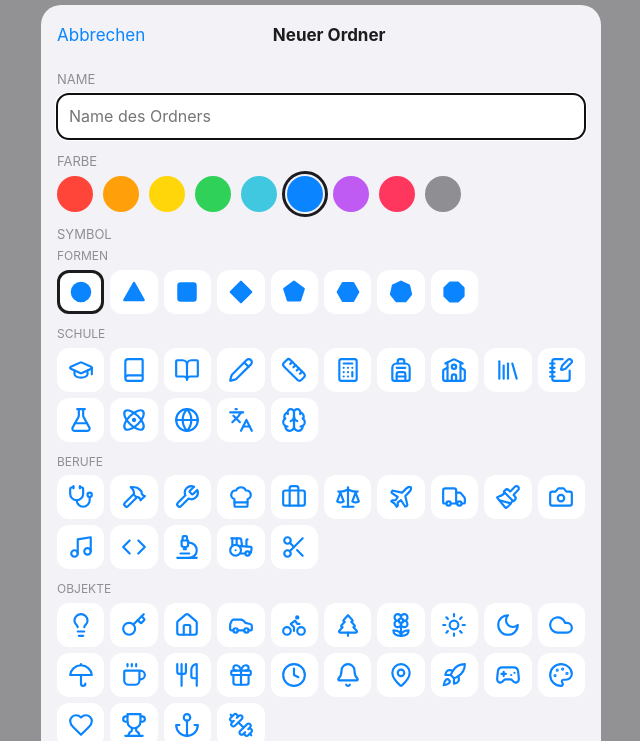
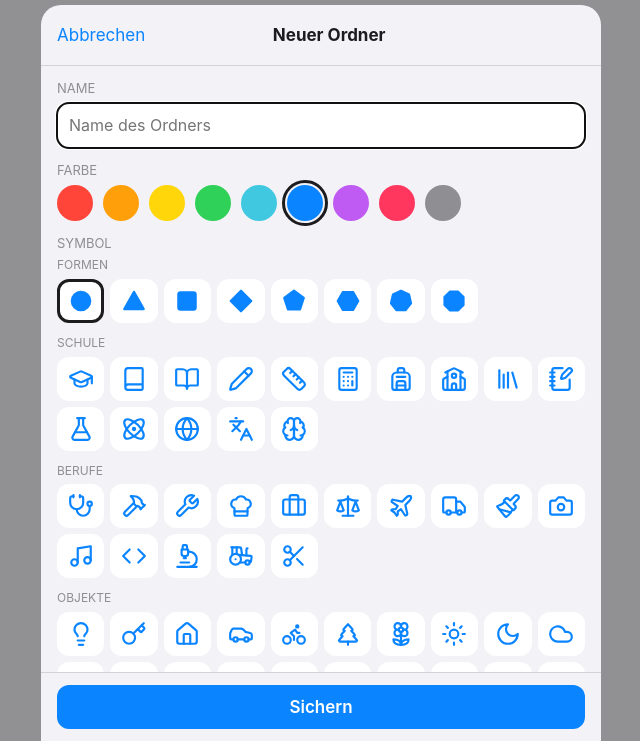
Before and after one commit to DavidVader/memorizeV, a website with bundled scripts: page index.html in a window 1280 px wide. Both pictures are taken after a click on the button "Neuer Ordner". Shown: the part 59-800 px from the top of the page, without its empty margins (319-959 px from the left). Built offline with nearby package versions, Linux system fonts and the light colour scheme.

Commit message:
feat: fixed sheet header and action buttons, scrolling content
Co-Authored-By: Claude Sonnet 5.5 <noreply@anthropic.com>

```diff
--- a/css/styles.css
+++ b/css/styles.css
@@ -282,21 +282,46 @@ button:disabled {
 .sheet {
   display: flex;
   flex-direction: column;
-  gap: 14px;
   width: 100%;
   max-width: 560px;
   max-height: 92vh;
+  max-height: 92dvh;
   margin: 0 auto;
-  padding: 8px 16px calc(16px + env(safe-area-inset-bottom));
-  overflow-y: auto;
+  padding: 0;
+  overflow: hidden;
   background: var(--bg);
   border-radius: 20px 20px 0 0;
 }
 
 .sheet-header {
+  flex: none;
   display: flex;
   align-items: center;
   justify-content: space-between;
+  padding: 8px 16px;
+  border-bottom: 1px solid var(--separator);
+}
+
+.sheet-body {
+  display: flex;
+  flex-direction: column;
+  gap: 14px;
+  flex: 1 1 auto;
+  min-height: 0;
+  padding: 14px 16px;
+  overflow-y: auto;
+  -webkit-overflow-scrolling: touch;
+  overscroll-behavior: contain;
+}
+
+.sheet-actions {
+  flex: none;
+  display: flex;
+  flex-direction: column;
+  gap: 8px;
+  padding: 12px 16px calc(12px + env(safe-area-inset-bottom));
+  border-top: 1px solid var(--separator);
+  background: var(--bg);
 }
 
 .sheet-header h2 {
--- a/js/ui/addItemSheet.js
+++ b/js/ui/addItemSheet.js
@@ -1,7 +1,7 @@
 import { openCardSheet } from './cardSheet.js';
 import { el } from './dom.js';
 import { openFolderSheet } from './folderSheet.js';
-import { openSheet, sheetHeader } from './sheet.js';
+import { openSheet } from './sheet.js';
 
 export function openAddItemSheet(context, folderId) {
   openSheet((close) => {
@@ -10,10 +10,12 @@ export function openAddItemSheet(context, folderId) {
       openNextSheet();
     };
 
-    return [
-      sheetHeader('Neu erstellen', close),
-      el('button', { className: 'primary-button', onclick: chooseAndClose(() => openCardSheet(context, folderId)) }, 'Karte'),
-      el('button', { className: 'primary-button', onclick: chooseAndClose(() => openFolderSheet(context, null, folderId)) }, 'Ordner'),
-    ];
+    return {
+      title: 'Neu erstellen',
+      body: [
+        el('button', { className: 'primary-button', onclick: chooseAndClose(() => openCardSheet(context, folderId)) }, 'Karte'),
+        el('button', { className: 'primary-button', onclick: chooseAndClose(() => openFolderSheet(context, null, folderId)) }, 'Ordner'),
+      ],
+    };
   });
 }
--- a/js/ui/cardSheet.js
+++ b/js/ui/cardSheet.js
@@ -1,6 +1,6 @@
 import { colorPicker } from './colorPicker.js';
 import { el, growWithContent } from './dom.js';
-import { openSheet, sheetHeader } from './sheet.js';
+import { openSheet } from './sheet.js';
 
 export function openCardSheet(context, folderId, existingCard = null) {
   openSheet((close) => {
@@ -32,8 +32,9 @@ export function openCardSheet(context, folderId, existingCard = null) {
     };
 
     setTimeout(() => questionInput.focus());
-    return [
-      sheetHeader(existingCard ? 'Karte bearbeiten' : 'Neue Karte', close),
+    return {
+      title: existingCard ? 'Karte bearbeiten' : 'Neue Karte',
+      body: [
         el('label', {}, 'Frage', questionInput),
         el('label', {}, 'Antwort', answerInput),
         el(
@@ -42,8 +43,11 @@ export function openCardSheet(context, folderId, existingCard = null) {
           el('span', { className: 'field-label' }, 'Farbe'),
           colorPicker({ selectedId: colorId, inheritLabel: 'Wie Ordner', onChange: (id) => (colorId = id) }),
         ),
+      ],
+      actions: [
         el('button', { className: 'primary-button', onclick: save }, 'Sichern'),
         existingCard && el('button', { className: 'danger-button', onclick: remove }, 'Karte löschen'),
-    ];
+      ],
+    };
   });
 }
--- a/js/ui/folderSheet.js
+++ b/js/ui/folderSheet.js
@@ -4,7 +4,7 @@ import { colorPicker } from './colorPicker.js';
 import { el } from './dom.js';
 import { parentRoute } from './routes.js';
 import { symbolPicker } from './symbolPicker.js';
-import { openSheet, sheetHeader } from './sheet.js';
+import { openSheet } from './sheet.js';
 
 export function openFolderSheet(context, existingFolder = null, parentId = null) {
   openSheet((close) => {
@@ -44,8 +44,9 @@ export function openFolderSheet(context, existingFolder = null, parentId = null)
     };
 
     setTimeout(() => nameInput.focus());
-    return [
-      sheetHeader(existingFolder ? 'Ordner bearbeiten' : 'Neuer Ordner', close),
+    return {
+      title: existingFolder ? 'Ordner bearbeiten' : 'Neuer Ordner',
+      body: [
         el('label', {}, 'Name', nameInput),
         el(
           'div',
@@ -54,8 +55,11 @@ export function openFolderSheet(context, existingFolder = null, parentId = null)
           colorPicker({ selectedId: colorId, onChange: changeColor }),
         ),
         symbolField,
+      ],
+      actions: [
         el('button', { className: 'primary-button', onclick: save }, 'Sichern'),
         existingFolder && el('button', { className: 'danger-button', onclick: remove }, 'Ordner löschen'),
-    ];
+      ],
+    };
   });
 }
--- a/js/ui/sheet.js
+++ b/js/ui/sheet.js
@@ -1,18 +1,29 @@
 import { el } from './dom.js';
 
+// buildContent(close) liefert { title, body, actions }:
+// Titel und Abbrechen bleiben oben, die Aktionen unten fest, nur der Inhalt scrollt.
 export function openSheet(buildContent) {
   const backdrop = el('div', {
     className: 'sheet-backdrop',
     onclick: (event) => event.target === backdrop && close(),
   });
   const close = () => backdrop.remove();
+  const { title, body, actions = [] } = buildContent(close);
 
-  backdrop.append(el('div', { className: 'sheet' }, buildContent(close)));
+  backdrop.append(
+    el(
+      'div',
+      { className: 'sheet' },
+      sheetHeader(title, close),
+      el('div', { className: 'sheet-body' }, body),
+      actions.some(Boolean) && el('div', { className: 'sheet-actions' }, actions),
+    ),
+  );
   document.body.append(backdrop);
   return close;
 }
 
-export function sheetHeader(title, close) {
+function sheetHeader(title, close) {
   return el(
     'div',
     { className: 'sheet-header' },
```
Lines whose indentation alone changed are shown as unchanged.
